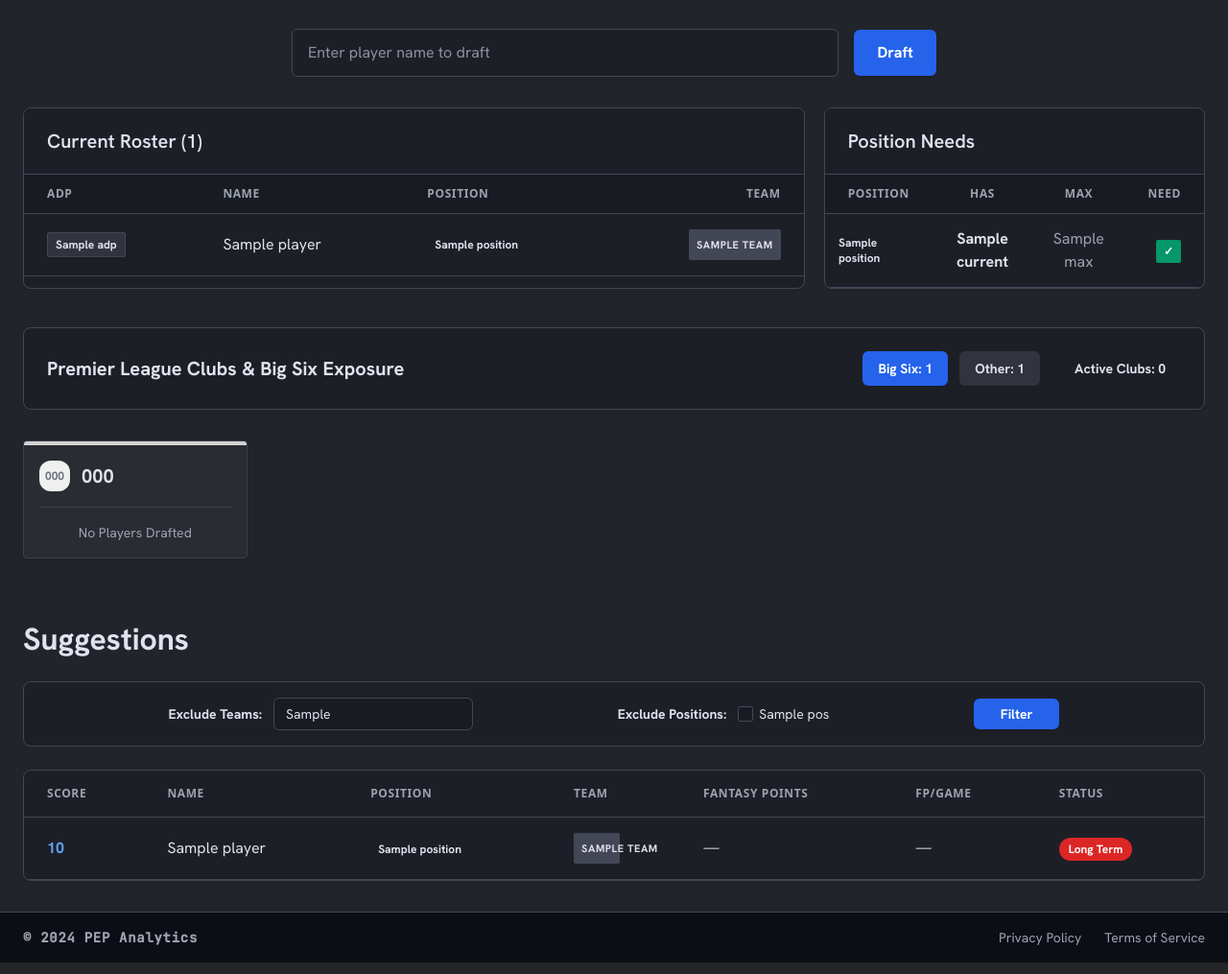
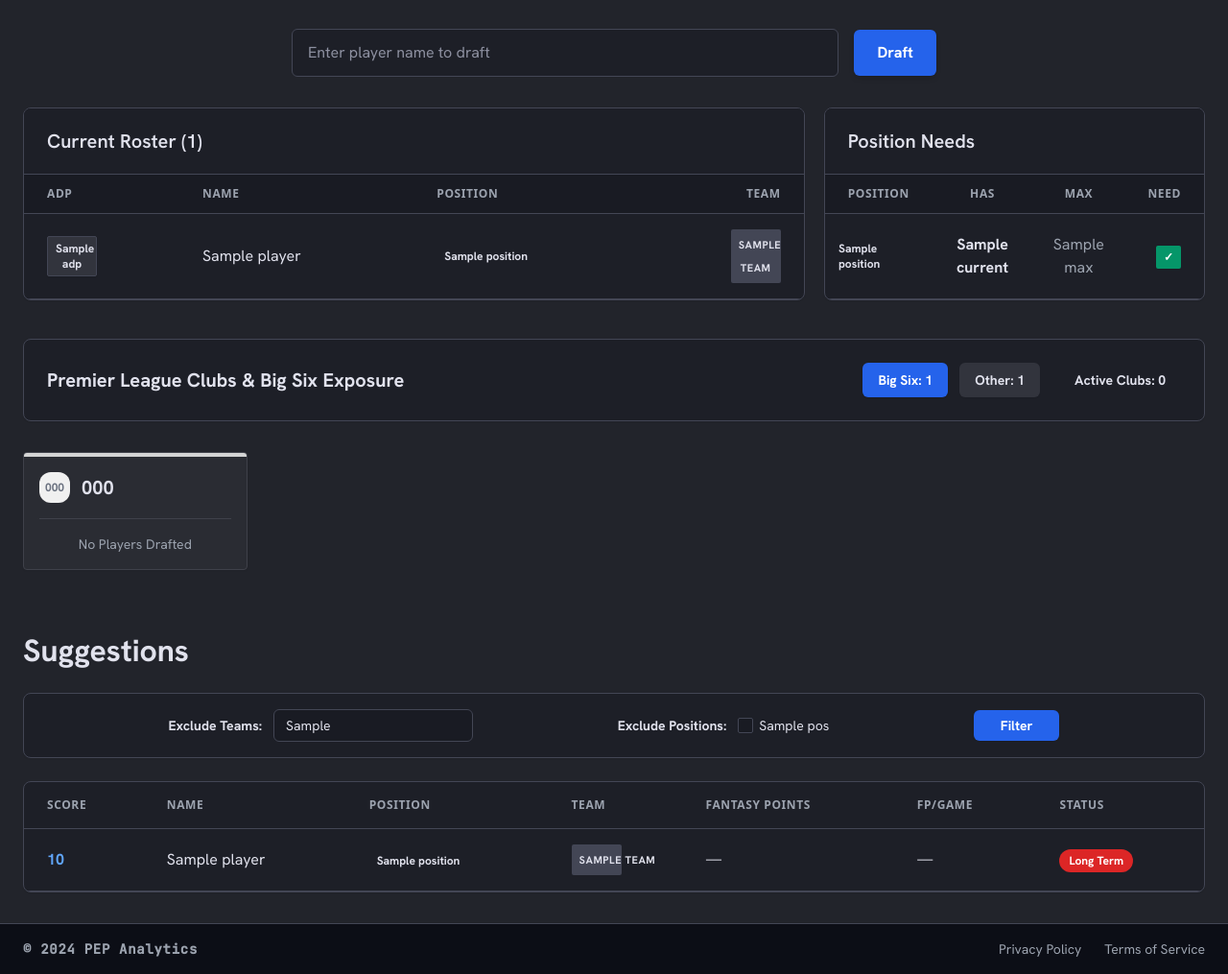
Before and after one commit to soehlert/fantrax_assistant, a FastAPI app: template src/web/templates/team.html in a window 1280 px wide. Shown: the part 163-1178 px from the top of the page at 96% size. Run offline with FastAPI, Linux system fonts and the light colour scheme; the template is opened without the code that fills it: most values are stand-ins (such as "Sample title", 1, 10 or a date in 2020); some libraries are stand-ins or nearby versions.

Commit message:
fix(ui): enforce uniform fixed width on team badges across all tables
- Add fixed width (width: 3.25rem / w-13) to .team-badge class in CSS so CHE, BRF, MUN, etc. maintain identical badge width across all table rows

```diff
--- a/src/web/templates/base.html
+++ b/src/web/templates/base.html
@@ -117,8 +117,8 @@
         .pos-badge-m { background-color: #a855f7; color: #fff; }
         .pos-badge-f { background-color: #22c55e; color: #fff; }
         .need-badge { background-color: #facc15; color: #000; }
-        .team-badge { background-color: #434655; color: #e1e2ed; }
-        .adp-badge { background-color: #32343d; color: #e1e2ed; border-color: #434655; }
+        .team-badge { background-color: #434655; color: #e1e2ed; width: 3.25rem; display: inline-block; text-align: center; }
+        .adp-badge { background-color: #32343d; color: #e1e2ed; border-color: #434655; width: 3.25rem; display: inline-block; text-align: center; }
     </style>
 </head>
 <body class="bg-background text-on-surface min-h-screen flex flex-col font-body-md selection:bg-primary-container selection:text-white">
--- a/src/web/templates/team.html
+++ b/src/web/templates/team.html
@@ -55,7 +55,7 @@
                     {% for player in roster %}
                     <tr class="border-b border-outline-variant table-row-hover transition-colors">
                         <td class="px-6 py-4">
-                            <span class="adp-badge text-xs font-bold px-2 py-1 rounded inline-block text-center shadow-sm border">{{ player.adp }}</span>
+                            <span class="adp-badge text-xs font-bold px-2 py-1 rounded inline-block w-13 text-center shadow-sm border">{{ player.adp }}</span>
                         </td>
                         <td class="px-6 py-4 font-medium text-on-surface">{{ player.player }}</td>
                         <td class="px-6 py-4">
@@ -66,7 +66,7 @@
                             </div>
                         </td>
                         <td class="px-6 py-4 text-right">
-                            <span class="team-badge text-[11px] font-bold px-2 py-1 rounded inline-block text-center uppercase tracking-wider">{{ player.team }}</span>
+                            <span class="team-badge text-[11px] font-bold px-2 py-1 rounded inline-block w-13 text-center uppercase tracking-wider">{{ player.team }}</span>
                         </td>
                     </tr>
                     {% else %}
@@ -234,7 +234,7 @@
                         <td class="px-6 py-4">
                             <span class="pos-badge-{{ player.position[0].lower() }} text-xs font-bold px-2 py-1 rounded inline-flex items-center justify-center min-w-[28px]">{{ player.position }}</span>
                         </td>
-                        <td class="px-6 py-4"><span class="team-badge text-[11px] font-bold px-2 py-1 rounded inline-block w-12 text-center uppercase tracking-wider">{{ player.team }}</span></td>
+                        <td class="px-6 py-4"><span class="team-badge text-[11px] font-bold px-2 py-1 rounded inline-block w-13 text-center uppercase tracking-wider">{{ player.team }}</span></td>
                         <td class="px-6 py-4">{{ "%.1f"|format(player.fpts) if player.fpts else '—' }}</td>
                         <td class="px-6 py-4">{{ "%.2f"|format(player.fpg) if player.fpg else '—' }}</td>
                         <td class="px-6 py-4">
```
